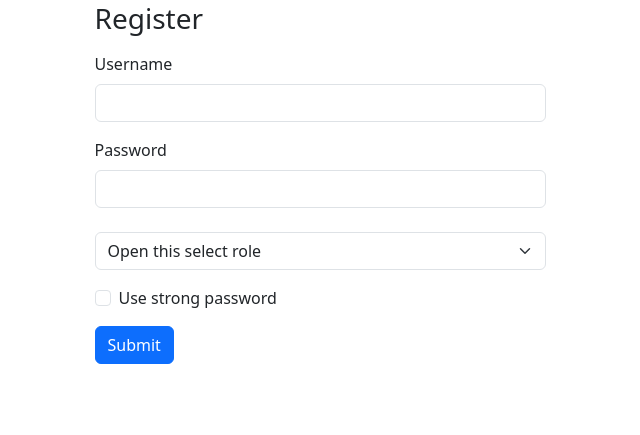
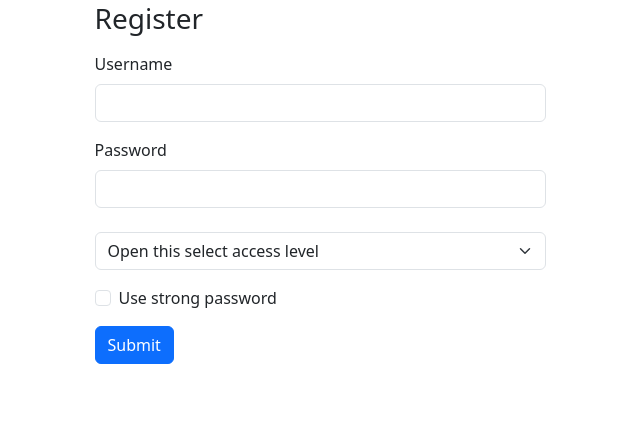
Before and after one commit to blackkkout/lab1, a FastAPI app: page /register in a window 1280 px wide. Shown: the part 193-628 px from the top of the page, without its empty margins (320-960 px from the left). Run offline with FastAPI, Linux system fonts and the light colour scheme.

Commit message:
fix type

```diff
--- a/src/app/templates/register.html
+++ b/src/app/templates/register.html
@@ -14,7 +14,7 @@
     <div class="mb-3">
         <label for="role"></label>
         <select class="form-select" id="role" name="access">
-            <option selected>Open this select role</option>
+            <option selected>Open this select access level</option>
             <option value="user">User</option>
             <option value="admin">Admin</option>
         </select>
```
